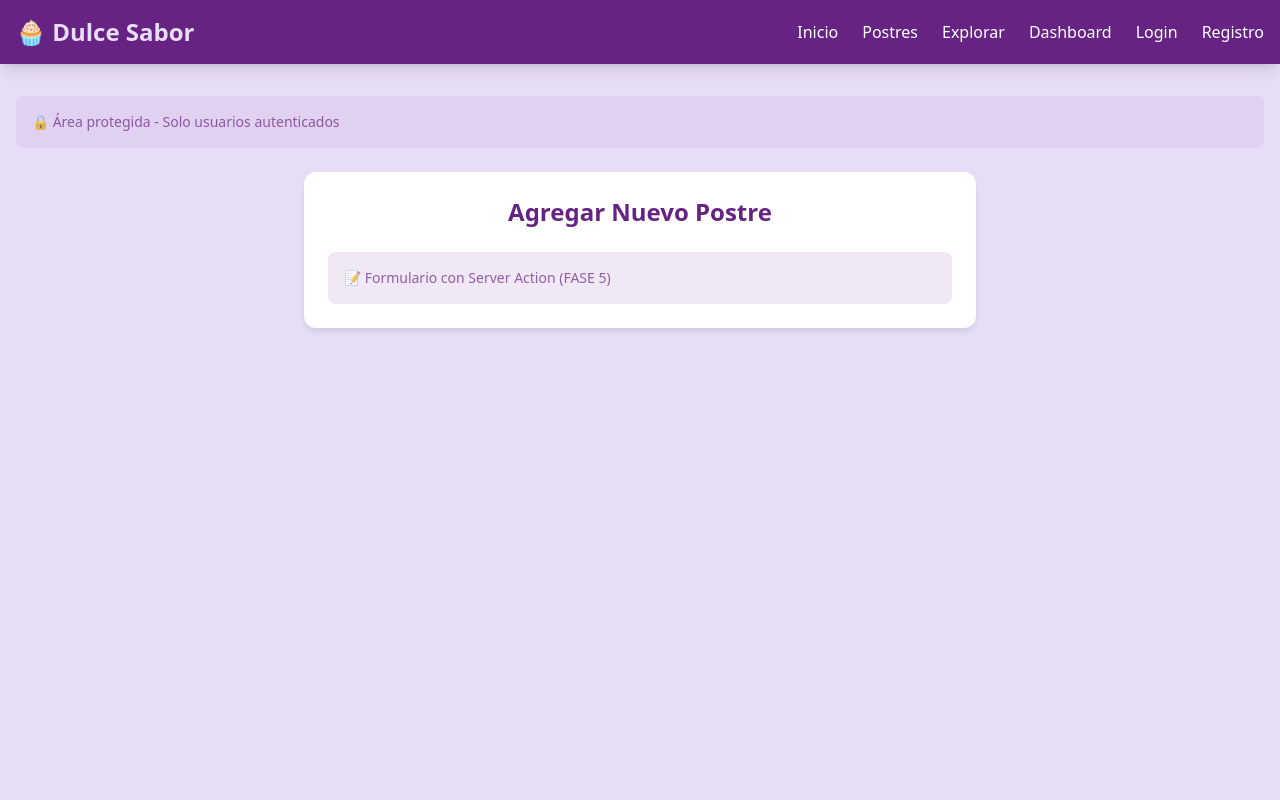
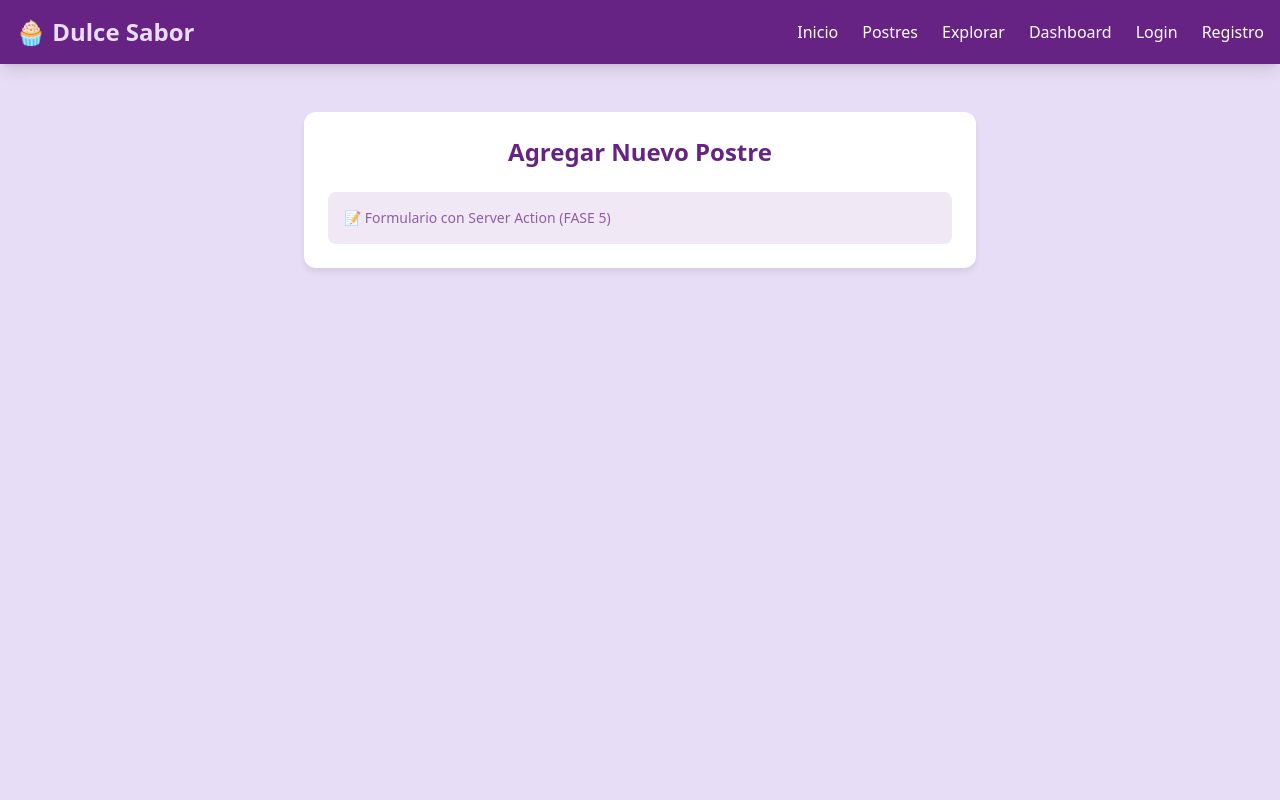
Before and after one commit to ivonmartinez0201-pixel/pasteleria-dulce-sabor, a Next.js app: page /dashboard/nuevo in a window 1280 px wide. Shown: the top 800 px of the page. Built offline with nearby package versions, Linux system fonts and the light colour scheme.

Commit message:
feat: agregar layout protegido para dashboard con verificación de sesión

```diff
--- a/app/dashboard/layout.tsx
+++ b/app/dashboard/layout.tsx
@@ -4,10 +4,7 @@ export default function DashboardLayout({
   children: React.ReactNode;
 }) {
   return (
-    <div className="min-h-screen">
-      <div className="bg-[#d0b2e0]/30 p-4 rounded-lg mb-6">
-        <p className="text-sm text-[#662383]/70">🔒 Área protegida - Solo usuarios autenticados</p>
-      </div>
+    <div className="min-h-screen bg-[#e8ddf6] p-4">
       {children}
     </div>
   );
```
